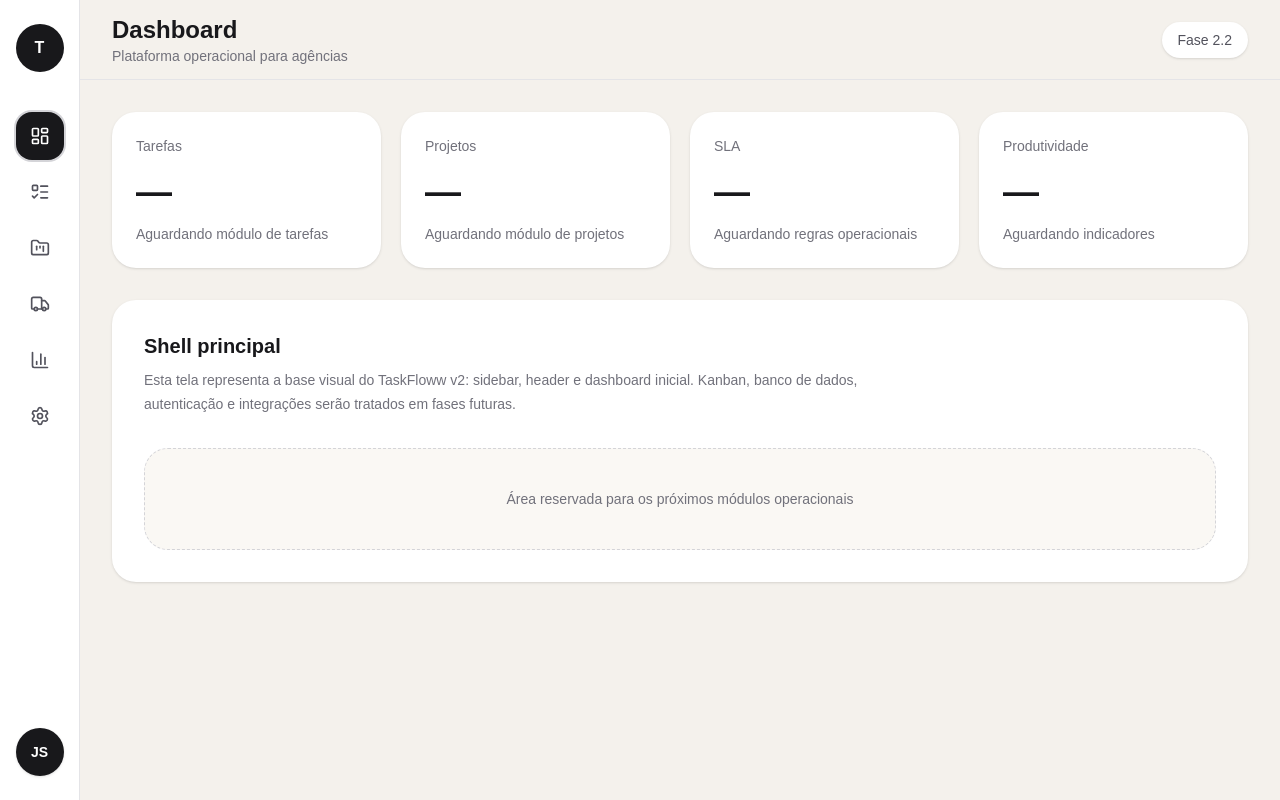
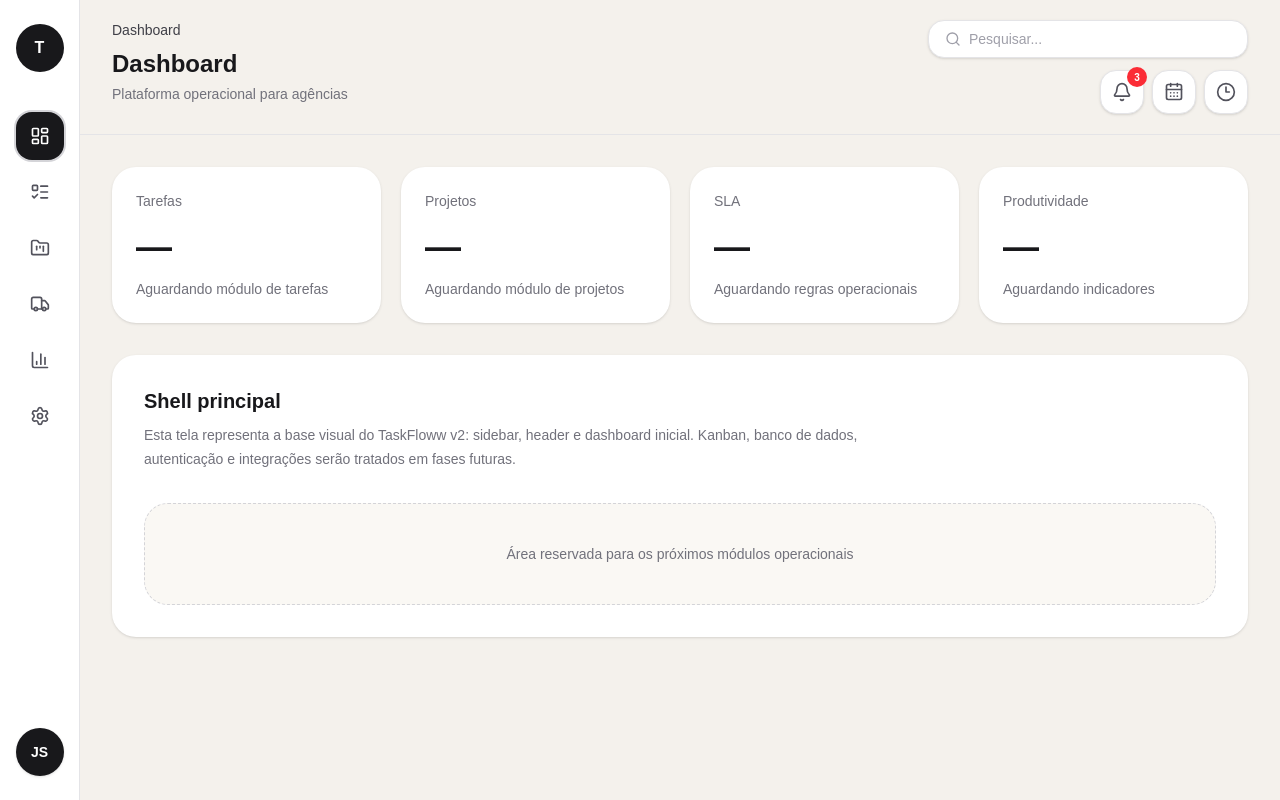
Before and after one commit to hudsonoli/taskflow, a Next.js app in the folder frontend/: page / in a window 1280 px wide. Built offline with nearby package versions, Linux system fonts and the light colour scheme.

Commit message:
refactor(layout): evolui header com breadcrumb e acoes

```diff
--- /dev/null
+++ b/frontend/src/components/layout/Breadcrumb.tsx
@@ -0,0 +1,65 @@
+type BreadcrumbProps = {
+  pathname: string;
+};
+
+const breadcrumbLabels: Record<string, string> = {
+  "/": "Dashboard",
+  "/tarefas": "Tarefas",
+  "/projetos": "Projetos",
+  "/clientes": "Clientes",
+  "/fornecedores": "Fornecedores",
+  "/equipe": "Equipe",
+  "/relatorios": "Relatórios",
+  "/configuracoes": "Configurações",
+  "/configuracoes/agencias": "Agências",
+  "/configuracoes/usuarios": "Usuários",
+  "/configuracoes/clientes": "Clientes",
+  "/configuracoes/grupos-clientes": "Grupos de Clientes",
+  "/configuracoes/equipes": "Equipes",
+  "/configuracoes/workflows": "Workflows",
+  "/configuracoes/sla": "SLA",
+  "/configuracoes/prioridades": "Prioridades",
+  "/configuracoes/tipos-tarefa": "Tipos de Tarefa",
+  "/configuracoes/permissoes": "Permissões",
+  "/conta": "Conta",
+  "/conta/perfil": "Perfil",
+  "/conta/notificacoes": "Notificações",
+  "/conta/alterar-senha": "Alterar senha",
+};
+
+function getBreadcrumbSegments(pathname: string) {
+  const segments = pathname.split("/").filter(Boolean);
+
+  if (segments.length === 0) {
+    return [breadcrumbLabels["/"]];
+  }
+
+  const paths: string[] = [];
+  let current = "";
+
+  for (const segment of segments) {
+    current += `/${segment}`;
+    paths.push(current);
+  }
+
+  return ["/", ...paths].map((path) => breadcrumbLabels[path] ?? path);
+}
+
+export function Breadcrumb({ pathname }: BreadcrumbProps) {
+  const items = getBreadcrumbSegments(pathname);
+
+  return (
+    <nav aria-label="Breadcrumb" className="text-sm text-zinc-500">
+      <ol className="flex flex-wrap items-center gap-1.5">
+        {items.map((item, index) => (
+          <li key={`${item}-${index}`} className="flex items-center gap-1.5">
+            {index > 0 ? <span className="text-zinc-300">/</span> : null}
+            <span className={index === items.length - 1 ? "text-zinc-700" : ""}>
+              {item}
+            </span>
+          </li>
+        ))}
+      </ol>
+    </nav>
+  );
+}
--- a/frontend/src/components/layout/Header.tsx
+++ b/frontend/src/components/layout/Header.tsx
@@ -1,6 +1,9 @@
 "use client";
 
 import { usePathname } from "next/navigation";
+import { Breadcrumb } from "./Breadcrumb";
+import { HeaderActions } from "./HeaderActions";
+import { HeaderSearch } from "./HeaderSearch";
 
 const titles: Record<string, string> = {
   "/": "Dashboard",
@@ -18,21 +21,27 @@ const titles: Record<string, string> = {
 
 export function Header() {
   const pathname = usePathname();
+  const title = titles[pathname] ?? "TaskFloww";
 
   return (
-    <header className="flex h-20 items-center justify-between border-b border-zinc-200 bg-[#f4f1ec] px-8">
-      <div>
-        <h1 className="text-2xl font-semibold">
-          {titles[pathname] ?? "TaskFloww"}
-        </h1>
+    <header className="border-b border-zinc-200 bg-[#f4f1ec] px-8 py-5">
+      <div className="flex items-start justify-between gap-6">
+        <div className="min-w-0">
+          <Breadcrumb pathname={pathname} />
 
-        <p className="text-sm text-zinc-500">
-          Plataforma operacional para agências
-        </p>
-      </div>
+          <h1 className="mt-2 text-2xl font-semibold text-zinc-900">
+            {title}
+          </h1>
 
-      <div className="rounded-full bg-white px-4 py-2 text-sm font-medium text-zinc-600 shadow-sm">
-        Fase 2.2
+          <p className="mt-1 text-sm text-zinc-500">
+            Plataforma operacional para agências
+          </p>
+        </div>
+
+        <div className="flex flex-col items-end gap-3">
+          <HeaderSearch />
+          <HeaderActions />
+        </div>
       </div>
     </header>
   );
--- /dev/null
+++ b/frontend/src/components/layout/HeaderActions.tsx
@@ -0,0 +1,35 @@
+import { Bell, CalendarDays, Clock3 } from "lucide-react";
+
+type ActionButtonProps = {
+  label: string;
+  icon: typeof Bell;
+  badge?: string;
+};
+
+function ActionButton({ label, icon: Icon, badge }: ActionButtonProps) {
+  return (
+    <button
+      type="button"
+      title={label}
+      aria-label={label}
+      className="relative flex h-11 w-11 items-center justify-center rounded-2xl border border-zinc-200 bg-white text-zinc-600 shadow-sm transition hover:bg-zinc-100"
+    >
+      <Icon className="h-5 w-5" strokeWidth={2} aria-hidden="true" />
+      {badge ? (
+        <span className="absolute -right-1 -top-1 flex h-5 min-w-5 items-center justify-center rounded-full bg-red-500 px-1 text-[10px] font-semibold text-white">
+          {badge}
+        </span>
+      ) : null}
+    </button>
+  );
+}
+
+export function HeaderActions() {
+  return (
+    <div className="flex items-center gap-2">
+      <ActionButton label="Notificações" icon={Bell} badge="3" />
+      <ActionButton label="Agenda" icon={CalendarDays} />
+      <ActionButton label="Atividades" icon={Clock3} />
+    </div>
+  );
+}
--- /dev/null
+++ b/frontend/src/components/layout/HeaderSearch.tsx
@@ -0,0 +1,10 @@
+import { Search } from "lucide-react";
+
+export function HeaderSearch() {
+  return (
+    <label className="hidden w-full max-w-[320px] items-center gap-2 rounded-2xl border border-zinc-200 bg-white px-4 py-2 text-sm text-zinc-500 shadow-sm transition hover:bg-zinc-100 md:flex md:w-[280px] lg:w-[320px]">
+      <Search className="h-4 w-4 text-zinc-400" strokeWidth={2} />
+      <span className="text-zinc-400">Pesquisar...</span>
+    </label>
+  );
+}
```
